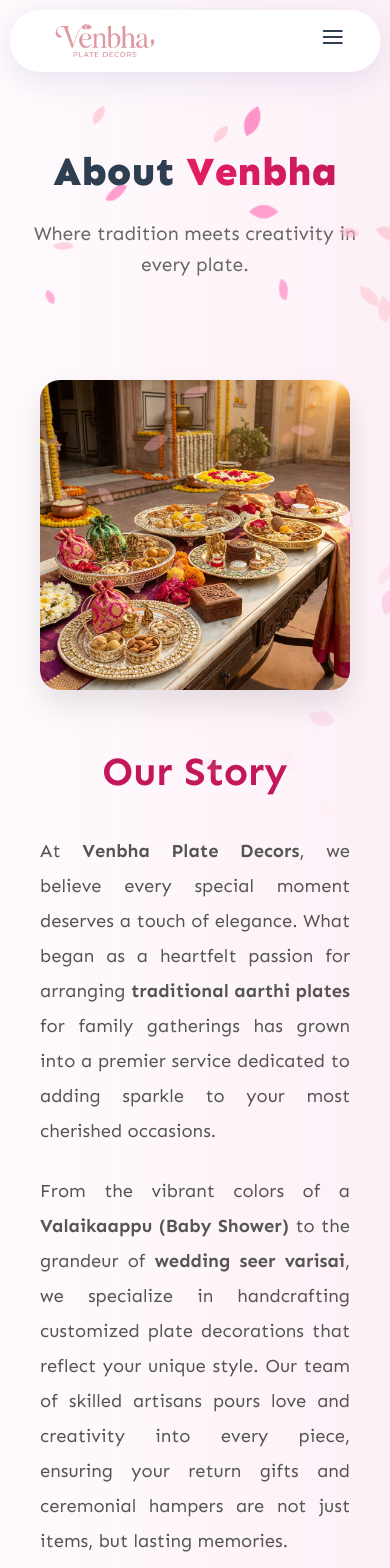
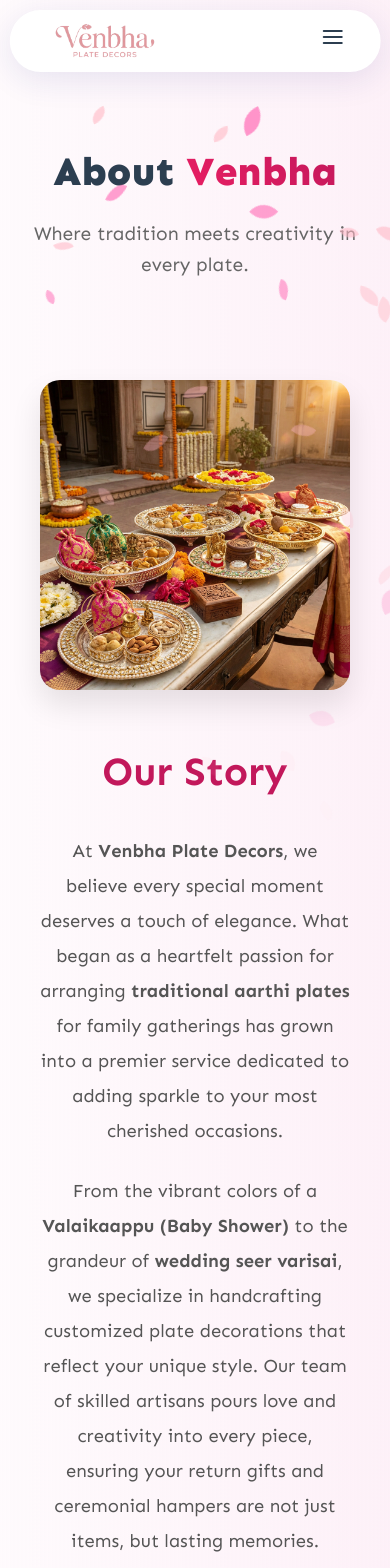
Before and after one commit to venbha-plate-decors/Venbha, a React (Vite) app: page /about in a window 390 px wide. Shown: the top 1568 px of the page. Built offline with nearby package versions, Linux system fonts and the light colour scheme; no server answers.

Commit message:
Fix text alignment on About page (Justify Desktop / Center Mobile)

```diff
--- a/src/pages/About.css
+++ b/src/pages/About.css
@@ -242,6 +242,15 @@
     .story-text-container {
         text-align: center;
     }
+
+    .story-text,
+    .benefit-text,
+    .vm-text {
+        text-align: center;
+        text-align-last: center;
+        word-spacing: normal;
+        hyphens: none;
+    }
 }
 
 @media (max-width: 768px) {
```
